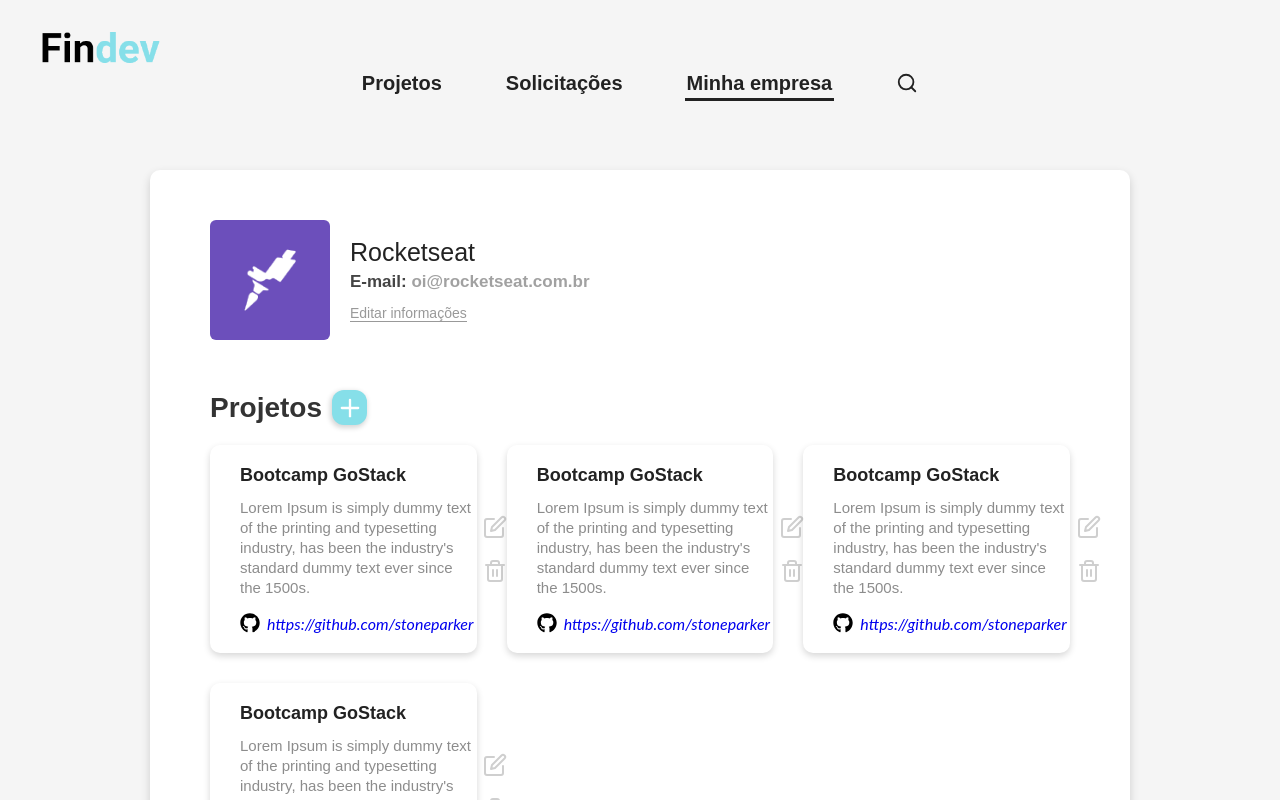
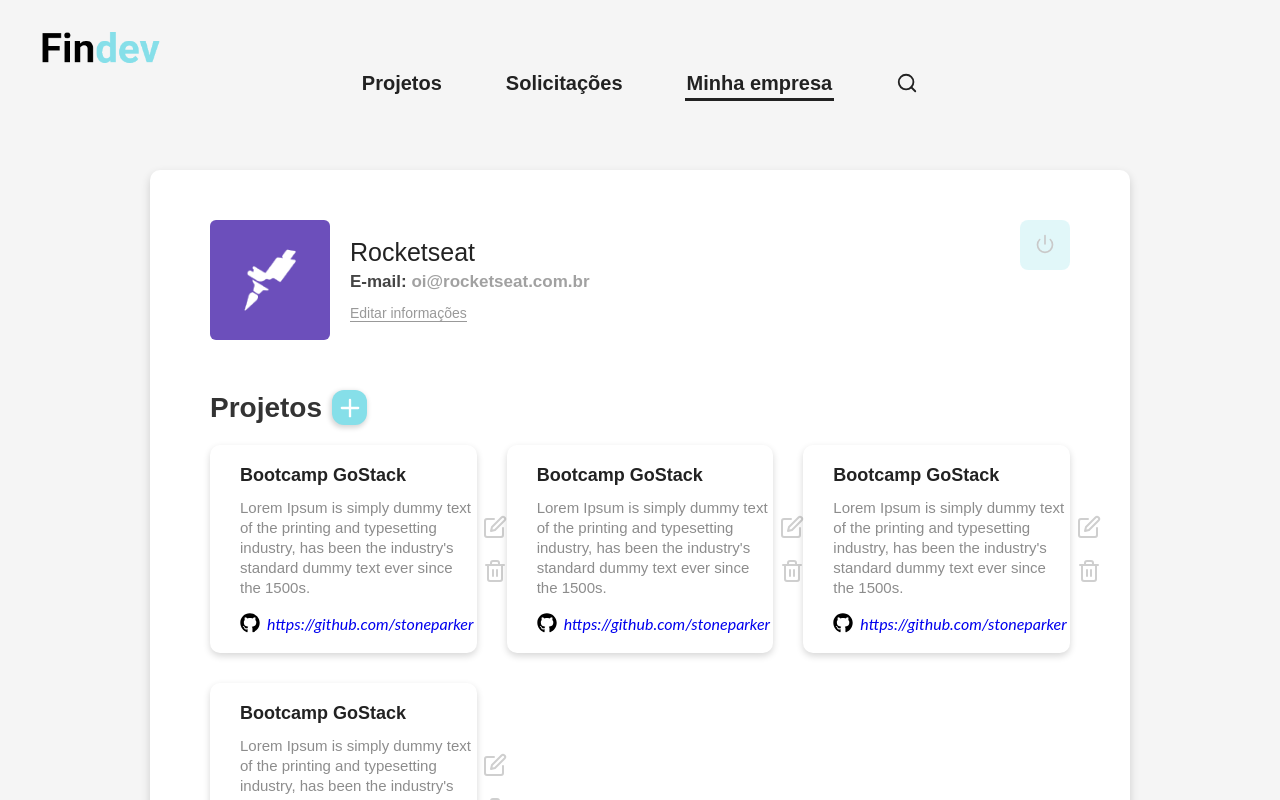
Before and after one commit to vetordev/Findev, a React (Create React App) app in the folder web/: page /profile in a window 1280 px wide. Shown: the top 800 px of the page. Built offline with nearby package versions, Linux system fonts and the light colour scheme; the HTML template or start-up script is replaced by a standard one.

Commit message:
btn logout

```diff
--- a/web/src/pages/Profile/index.js
+++ b/web/src/pages/Profile/index.js
@@ -1,11 +1,11 @@
 import React from 'react';
-import { FiPlus, FiTrash2, FiEdit } from 'react-icons/fi';
+import { FiPlus, FiTrash2, FiEdit, FiPower } from 'react-icons/fi';
 
 import Header from '../../components/Header';
 import GitHubLink from '../../components/GitHubLink';
 import { StyledLink } from '../../components/StyledLink';
 
-import { Container, Content, Agency, Projects, Devs, TitleSession, AddButton, HeaderSession } from './styles';
+import { Container, Content, Agency, Projects, Devs, TitleSession, AddButton, HeaderSession, Logout } from './styles';
 
 import img_agency from '../../assets/rocketseat-logo.png';
 const perfil = 'https://api.adorable.io/avatars/285/abott@adorable.png';
@@ -16,9 +16,11 @@
       <Header page="profile" />
       <Container>
         <Content>
+          <Logout>
+            <FiPower size={20} />
+          </Logout>
           <Agency>
             <img src={img_agency} alt=""/>
-
             <div id="infos-agency">
               <h2>Rocketseat</h2>
               <p><span>E-mail: </span>oi@rocketseat.com.br</p>
--- a/web/src/pages/Profile/styles.js
+++ b/web/src/pages/Profile/styles.js
@@ -9,6 +9,20 @@
      @media (max-width: 718px) {
           padding: 0;
      }
+`;
+
+export const Logout = styled.button`
+     cursor: pointer;
+
+     position: relative;
+     float: right;
+
+     border: 0;
+     background: #86DFE9;
+     opacity: 0.24;
+     border-radius: 8px;
+     width: 50px;
+     height: 50px;
 `;
 
 export const Content = styled.div`
```
Also changed, not shown: web/src/components/Header/index.js (+8 -1 lines).
